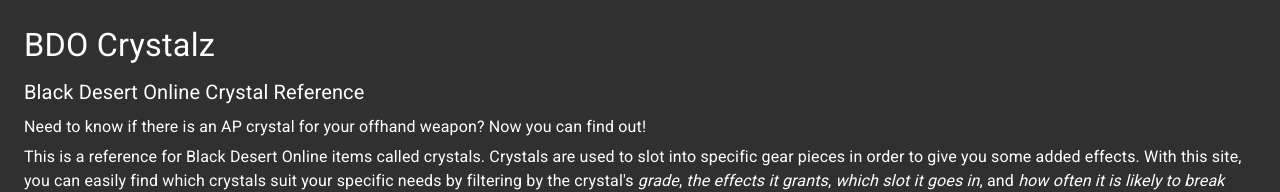
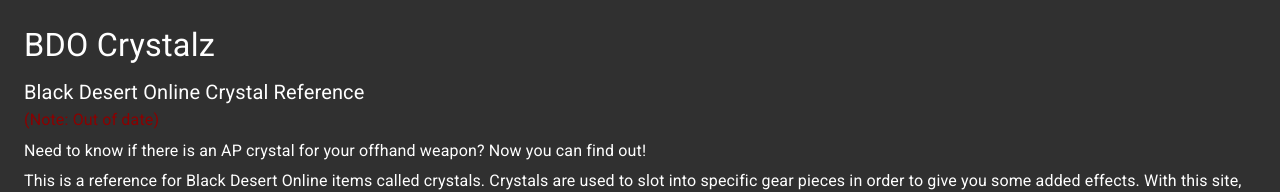
Before and after one commit to AlphaOptix/bdocrystalz, a React (Create React App) app: page / in a window 1280 px wide. Shown: the top 192 px of the page. Built offline with nearby package versions, Linux system fonts and the light colour scheme.

Commit message:
Adding out of date messaging

```diff
--- a/src/App.js
+++ b/src/App.js
@@ -30,7 +30,7 @@
             BDO Crystalz
           </Typography>
           <Typography variant='h6' component='h2' gutterBottom>
-            Black Desert Online Crystal Reference
+            Black Desert Online Crystal Reference <Typography style={{ color: "DarkRed" }}>(Note: Out of date)</Typography>
           </Typography>
           <Typography gutterBottom>
             Need to know if there is an AP crystal for your offhand weapon? Now
```
